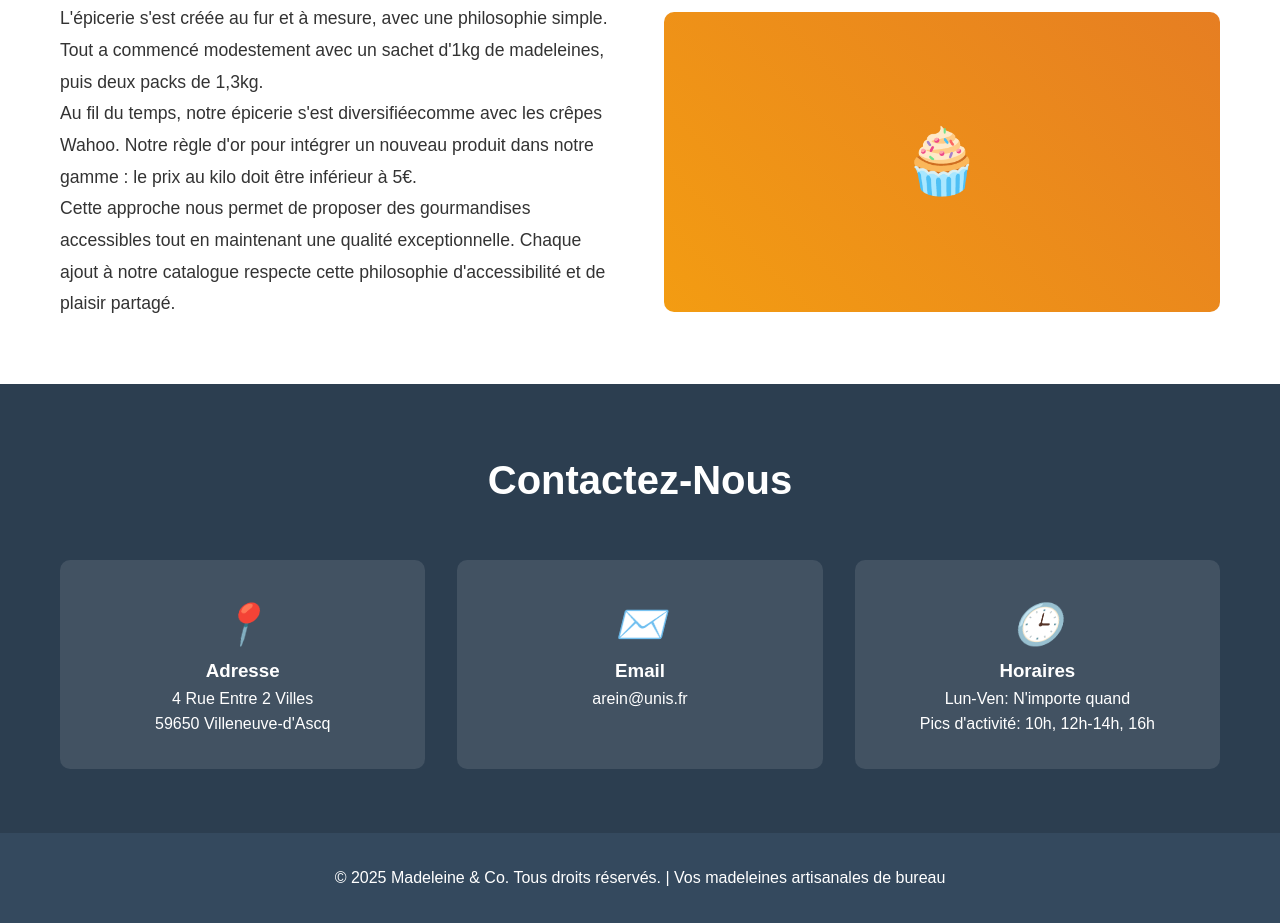
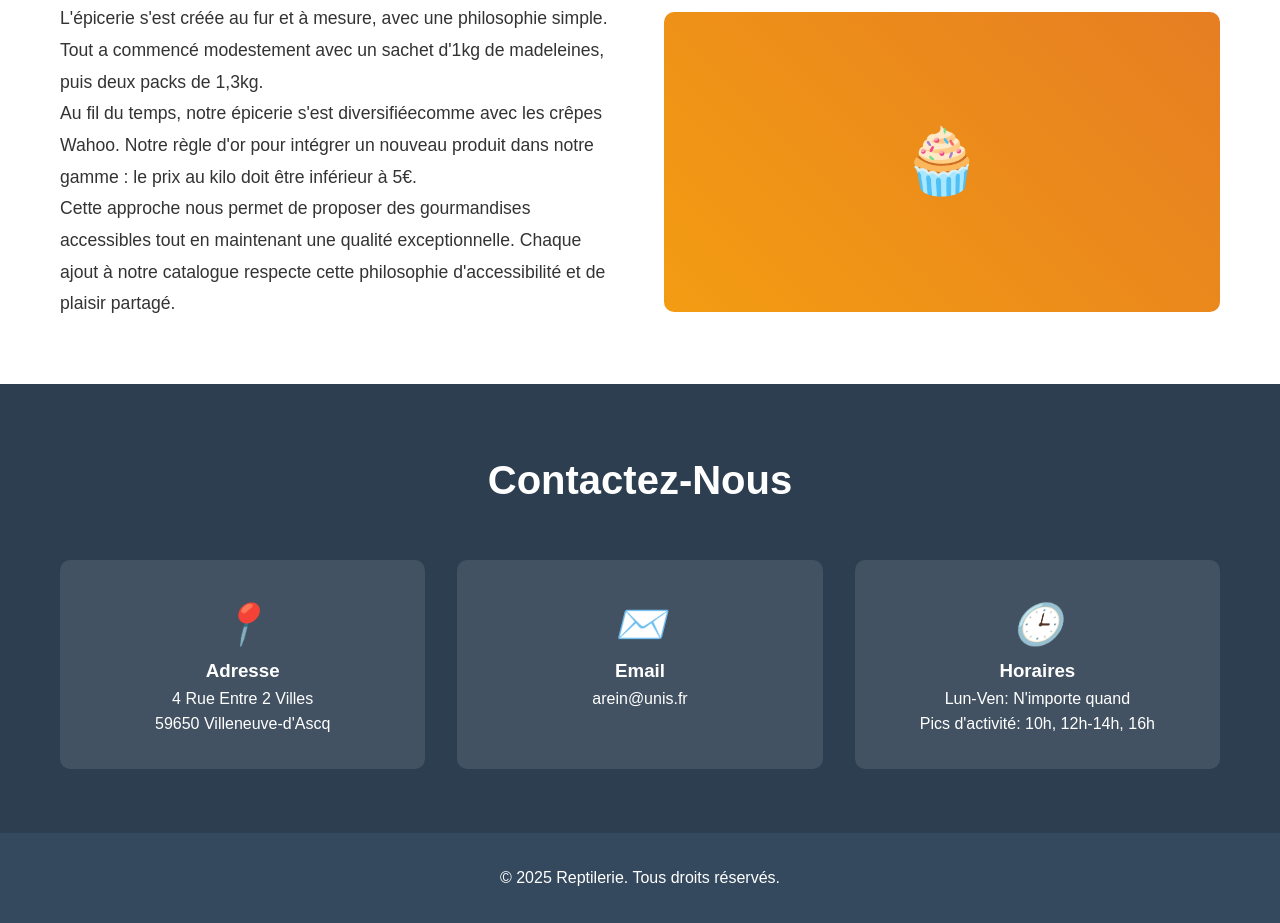
Before and after one commit to arnaud-rein/epicerie, a plain HTML site: page index.html in a window 1280 px wide. Shown: the part 2770-3693 px from the top of the page. Drawn offline with Linux system fonts and the light colour scheme.

Commit message:
EVOL : modif texte

```diff
--- a/index.html
+++ b/index.html
@@ -600,7 +600,7 @@
 
     <footer>
         <div class="container">
-            <p>&copy; 2025 Madeleine & Co. Tous droits réservés. | Vos madeleines artisanales de bureau</p>
+            <p>&copy; 2025 Reptilerie. Tous droits réservés.</p>
         </div>
     </footer>
 
```
